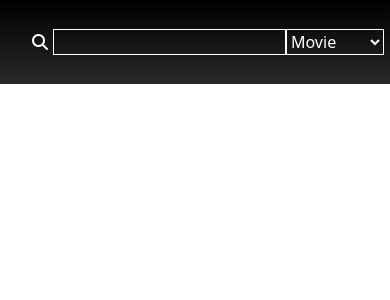
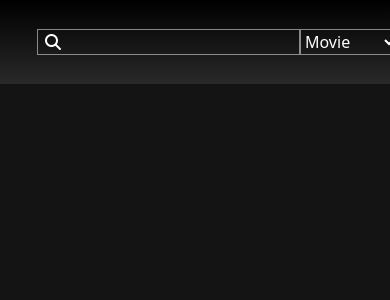
Before and after one commit to TullioTambone/vite-boolflix, a Vue app: page / in a window 390 px wide. Shown: the top 300 px of the page. Built offline with nearby package versions, Linux system fonts and the light colour scheme.

Commit message:
display in pagina dei dati

```diff
--- a/src/App.vue
+++ b/src/App.vue
@@ -2,10 +2,12 @@
 import axios from 'axios'
 import {store} from './store'
 import NavbarComp from './components/NavbarComp.vue'
+import CardSectionComp from './components/CardSectionComp.vue'
   export default{
     name:'App',
     components:{
       NavbarComp,
+      CardSectionComp,
     },
     data(){
       return{
@@ -18,8 +20,8 @@ import NavbarComp from './components/NavbarComp.vue'
 
     computed: {
       callApi(){
-        store.arrayFilms= []
-        store.arrayTv= []
+        store.arrayMovie = []
+
         if(store.textInput !== ''){
 
           axios.get(`https://api.themoviedb.org/3/search/${store.typeSearch}?api_key=91f273529fd161bbc1fe55678fe9d7de&query=${store.textInput}`)
@@ -28,8 +30,8 @@ import NavbarComp from './components/NavbarComp.vue'
 
             if(store.typeSearch == 'movie'){
 
-              store.arrayFilms = res.data.results
-              store.arrayFilms.forEach(element => {
+              store.arrayMovie = res.data.results
+              store.arrayMovie.forEach(element => {
                 if(element.title.toLowerCase().startsWith(store.textInput)){
 
                   console.log(element.title)
@@ -38,8 +40,8 @@ import NavbarComp from './components/NavbarComp.vue'
                 }
               });
             } else{
-              store.arrayTv = res.data.results
-              store.arrayTv.forEach(element => {
+              store.arrayMovie = res.data.results
+              store.arrayMovie.forEach(element => {
                 if(element.title.toLowerCase().startsWith(store.textInput)){
 
                   console.log(element.title)
@@ -59,14 +61,23 @@ import NavbarComp from './components/NavbarComp.vue'
 </script>
 
 <template>
-<header>
-  <NavbarComp @searchInArray="callApi"/>
-</header>
-<main>
-
-</main>
+  <div id="web-app">
+    <header>
+      <NavbarComp @searchInArray="callApi"/>
+    </header>
+    <main>
+      <CardSectionComp/>
+    </main>
+  </div>
 </template>
 
 <style lang="scss">
 @use './style/main.scss';
+#web-app{
+  height: 100vh;
+  main{
+    background-color: #141414;
+    height: 90vh;
+  }
+}
 </style>
--- /dev/null
+++ b/src/components/CardSectionComp.vue
@@ -0,0 +1,30 @@
+<script>
+import {store} from '../store'
+    export default{
+        name:'CardSectionComp',
+        data(){
+            return{
+                store,
+            }
+        }
+    }
+</script>
+
+<template>
+    <div class="container row m-auto">
+        <div class="card col-12 col-md-4 col-lg-2" v-for="(element, index) in store.arrayMovie"
+        :key="index">
+            <h3>{{ element.title }}</h3>
+            <h5>{{ element.original_title }}</h5>
+            <span>{{ element.original_language }}</span>
+            <h6>{{ element.vote_average }}</h6>
+        </div>
+    </div>
+</template>
+
+<style lang="scss" scoped>
+.container{
+    padding-top: 50px;
+    color: white;
+}
+</style>
--- a/src/components/NavbarComp.vue
+++ b/src/components/NavbarComp.vue
@@ -47,20 +47,24 @@ nav{
     div{
         display: flex;
         align-items: center;
+        position: relative;
         i{
             cursor: pointer;
             color: white;
+            position: absolute;
+            left: 13px;
         }
         input{
             color: white;
             background-color: transparent;
-            border: 1px solid white;
+            border:1px solid rgba(255, 255, 255, 0.5);
             margin-left: 5px;
+            padding-left: 30px;
         }
         select{
             background-color: transparent;
             color: white;
-            border: 1px solid white;
+            border:1px solid rgba(255, 255, 255, 0.5);
         }
     }
 }
--- a/src/store.js
+++ b/src/store.js
@@ -1,8 +1,7 @@
 import {reactive} from 'vue'
 
 export const store = reactive({
-    arrayFilms: [],
-    arrayTv: [],
+    arrayMovie: [],
     textInput:'',
     typeSearch:'movie',
     control: false,
```
